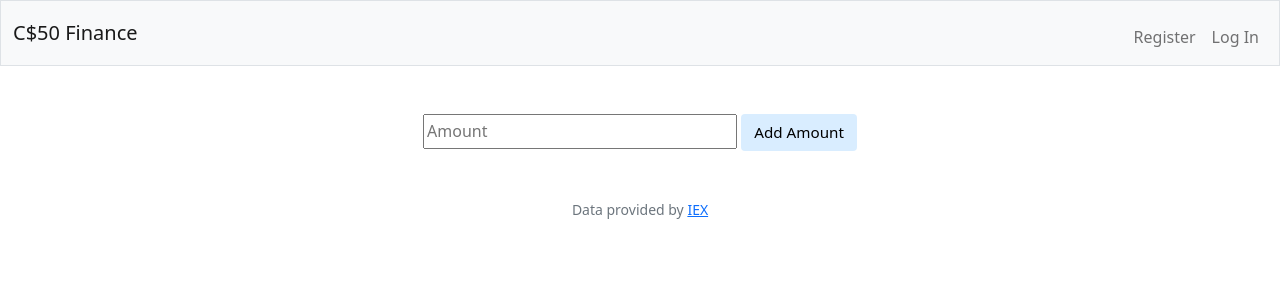
After one commit to holyfatmama/Portfolio, a Flask app: template finance/templates/addcash.html in a window 1280 px wide. The commit adds this page. Shown: the top 300 px of the page. Run offline with Flask 3, Linux system fonts and the light colour scheme; the template is opened without the code that fills it, so the values that code supplies are empty; some libraries are stand-ins or nearby versions.

Commit message:
Sun, Nov 5, 2023, 3:05 AM +08:00

```diff
--- /dev/null
+++ b/finance/templates/addcash.html
@@ -0,0 +1,12 @@
+{% extends "layout.html" %}
+
+{% block title %}
+    Add Cash
+{% endblock %}
+
+{% block main %}
+    <form action="/addcash" method="post">
+        <input name="amount" placeholder="Amount" type="number" min="">
+        <button type="submit">Add Amount</button>
+    </form>
+{% endblock %}
--- a/finance/templates/layout.html
+++ b/finance/templates/layout.html
@@ -35,7 +35,7 @@
                             <li class="nav-item"><a class="nav-link" href="/buy">Buy</a></li>
                             <li class="nav-item"><a class="nav-link" href="/sell">Sell</a></li>
                             <li class="nav-item"><a class="nav-link" href="/history">History</a></li>
-                            <li class="nav-item"><a class="nav-link" href="Add Cash">Add Cash</a></li>
+                            <li class="nav-item"><a class="nav-link" href="/addcash">Add Cash</a></li>
                         </ul>
                         <ul class="navbar-nav ms-auto mt-2">
                             <li class="nav-item"><a class="nav-link" href="/logout">Log Out</a></li>
```
Also changed, not shown: finance/app.py (+8 -0 lines).
